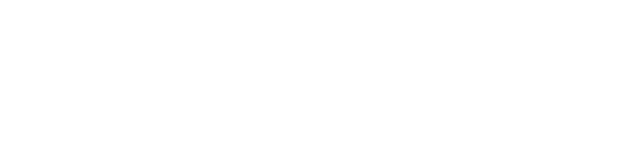
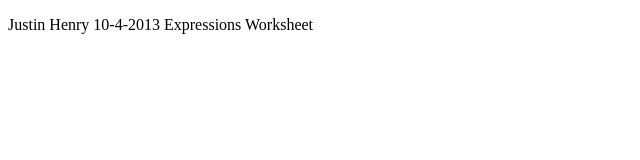
Before and after one commit to DocDeuce/Henry_Justin_WPF, a plain HTML site: page Expressions_worksheet/index.html in a window 1280 px wide. Shown: the whole page, without its empty margins (0-640 px from the left). Drawn offline with Linux system fonts and the light colour scheme.

Commit message:
Added body text

```diff
--- a/Expressions_worksheet/index.html
+++ b/Expressions_worksheet/index.html
@@ -9,6 +9,7 @@
 
 	<body>
         <script src="js/script.js"> </script>
+        <p>Justin Henry 10-4-2013 Expressions Worksheet</p>
 	</body>
 
 </html>
```
